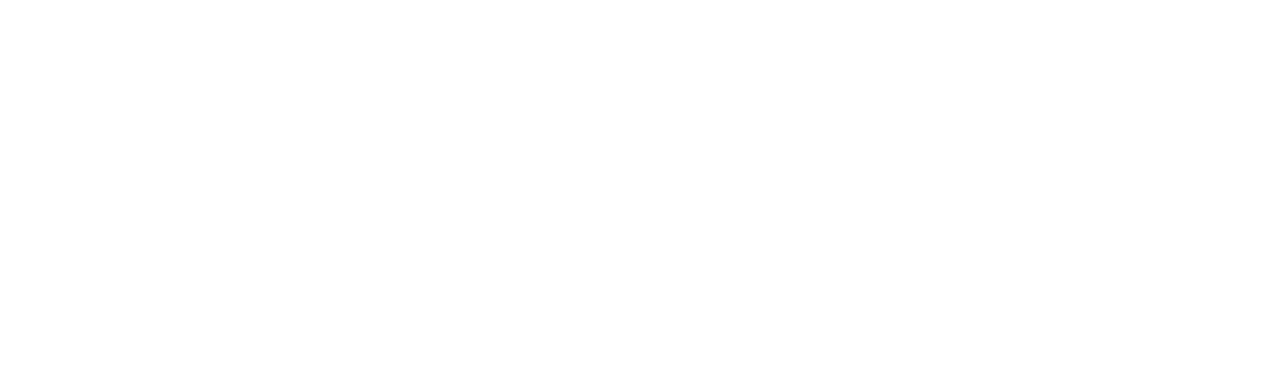
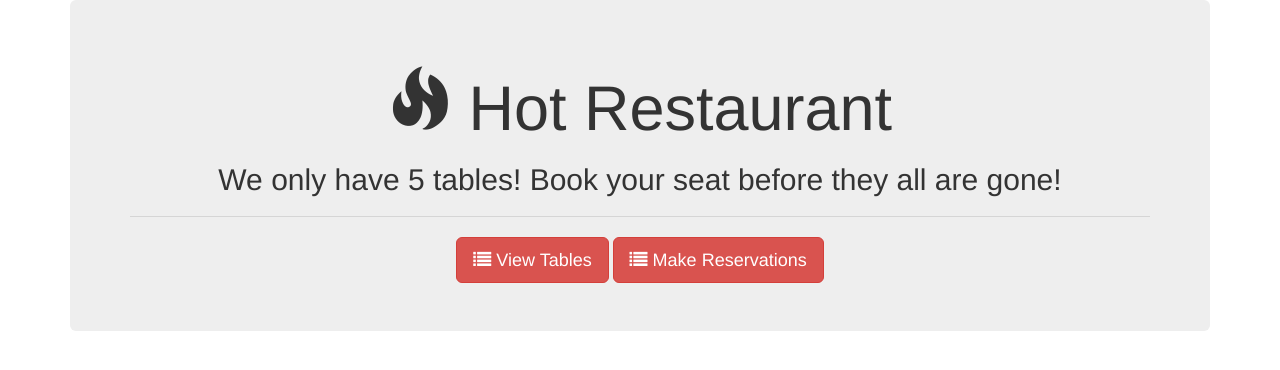
Before and after one commit to gracemiller23/hotRestaurantApp, a plain HTML site: page index.html in a window 1280 px wide. Drawn offline with nearby package versions, Linux system fonts and the light colour scheme.

Commit message:
updated HTML files

```diff
--- a/index.html
+++ b/index.html
@@ -0,0 +1,31 @@
+<!DOCTYPE html>
+<html lang="en">
+<head>
+  <meta charset="UTF-8">
+  <title>Hot Restaurant</title>
+  <!-- Latest compiled and minified CSS & JS -->
+  <link rel="stylesheet" href="https://maxcdn.bootstrapcdn.com/bootstrap/3.3.6/css/bootstrap.min.css">
+  <link rel="stylesheet" href="https://stackpath.bootstrapcdn.com/font-awesome/4.7.0/css/font-awesome.min.css">
+  <link rel="stylesheet" href="styles.css">
+  <script src="https://code.jquery.com/jquery.js"></script>
+  <script src="https://maxcdn.bootstrapcdn.com/bootstrap/3.3.6/js/bootstrap.min.js"></script>
+
+
+</head>
+<body>
+
+  <div class="container">
+    <div class="jumbotron">
+      <h1 class="text-center"><span class="glyphicon glyphicon-fire"></span> Hot Restaurant</h1>
+      <h2 class="text-center">We only have 5 tables! Book your seat before they all are gone!</h2>
+      <hr>
+      <div class="text-center">
+      <a href="/view.html"><button class="btn btn-danger btn-lg"><span class="fa fa-list"></span> View Tables</button></a>
+      <a href="/reserve.html"><button class="btn btn-danger btn-lg"><span class="fa fa-list"></span> Make Reservations</button></a>
+    </div>
+    </div>
+
+  </div>
+
+</body>
+</html>
```
Also changed, not shown: view.html (+1 -1 lines).
